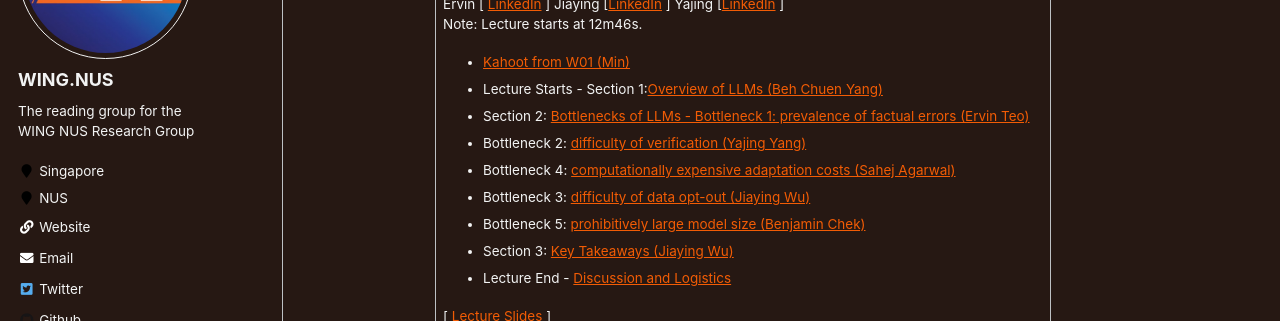
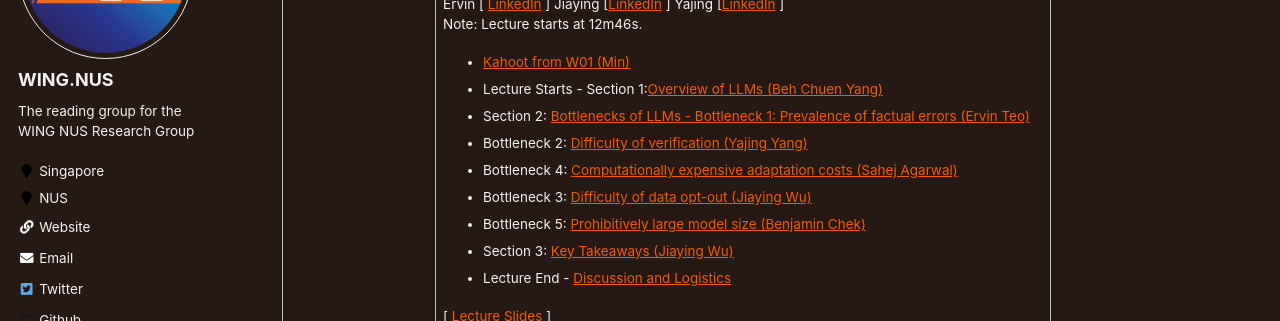
Before and after one commit to WING-NUS/cs6101, a Jekyll site: the page built from _pages/about.md, in a window 1280 px wide and 900 px high, scrolled down 2664 px. Shown: the part 152-473 px from the top of the window. Built offline with Jekyll 4.4.1, drawn with Linux system fonts in a browser that asks for light colours.

Commit message:
Cursor: Refine formatting of lecturer names and video section titles on about page for consistency and clarity.

```diff
--- a/_pages/about.md
+++ b/_pages/about.md
@@ -76,7 +76,7 @@ We may make slight changes on the allocation for topics and provide alternative
       <iframe width="560" height="315" src="https://www.youtube.com/embed/eRm1HQnG_tc" frameborder="0" allow="autoplay; encrypted-media" allowfullscreen></iframe>
       </p>
           <p>
-            Lecturers: Min [ <a href="http://www.comp.nus.edu.sg/~kanmy/">Website</a> ] Haitao [<a href="https://ii-research-yu.github.io/">Website</a> ]<br/>
+            Lecturers: Min [ <a href="http://www.comp.nus.edu.sg/~kanmy/">Website</a> ] Haitao [ <a href="https://ii-research-yu.github.io/">Website</a> ]<br/>
 
             Note: Lecture starts at 24m19s.
 
@@ -115,11 +115,11 @@ We may make slight changes on the allocation for topics and provide alternative
            <ul>
               <li> <a href="https://www.youtube.com/embed/6BA8C2AcaBY?start=0">Kahoot from W01 (Min)</a></li>
               <li> Lecture Starts - Section 1:<a href="https://www.youtube.com/embed/6BA8C2AcaBY?start=766">Overview of LLMs (Beh Chuen Yang)</a></li>
-              <li> Section 2: <a href="https://www.youtube.com/embed/6BA8C2AcaBY?start=2610">Bottlenecks of LLMs - Bottleneck 1: prevalence of factual errors (Ervin Teo)</a></li>
-              <li> Bottleneck 2: <a href="https://www.youtube.com/embed/6BA8C2AcaBY?start=3500">difficulty of verification (Yajing Yang)</a></li>
-              <li> Bottleneck 4: <a href="https://www.youtube.com/embed/6BA8C2AcaBY?start=4112">computationally expensive adaptation costs (Sahej Agarwal)</a></li>
-              <li> Bottleneck 3: <a href="https://www.youtube.com/embed/6BA8C2AcaBY?start=4829">difficulty of data opt-out (Jiaying Wu)</a></li>
-              <li> Bottleneck 5: <a href="https://www.youtube.com/embed/6BA8C2AcaBY?start=5455">prohibitively large model size (Benjamin Chek)</a></li>
+              <li> Section 2: <a href="https://www.youtube.com/embed/6BA8C2AcaBY?start=2610">Bottlenecks of LLMs - Bottleneck 1: Prevalence of factual errors (Ervin Teo)</a></li>
+              <li> Bottleneck 2: <a href="https://www.youtube.com/embed/6BA8C2AcaBY?start=3500">Difficulty of verification (Yajing Yang)</a></li>
+              <li> Bottleneck 4: <a href="https://www.youtube.com/embed/6BA8C2AcaBY?start=4112">Computationally expensive adaptation costs (Sahej Agarwal)</a></li>
+              <li> Bottleneck 3: <a href="https://www.youtube.com/embed/6BA8C2AcaBY?start=4829">Difficulty of data opt-out (Jiaying Wu)</a></li>
+              <li> Bottleneck 5: <a href="https://www.youtube.com/embed/6BA8C2AcaBY?start=5455">Prohibitively large model size (Benjamin Chek)</a></li>
               <li> Section 3: <a href="https://www.youtube.com/embed/6BA8C2AcaBY?start=5796">Key Takeaways (Jiaying Wu)</a></li>
               <li> Lecture End - <a href="https://www.youtube.com/embed/6BA8C2AcaBY?start=6168">Discussion and Logistics</a></li>
               </ul>
```
